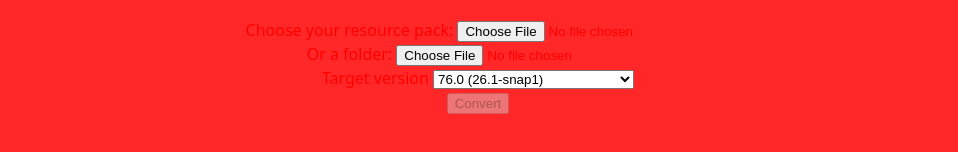
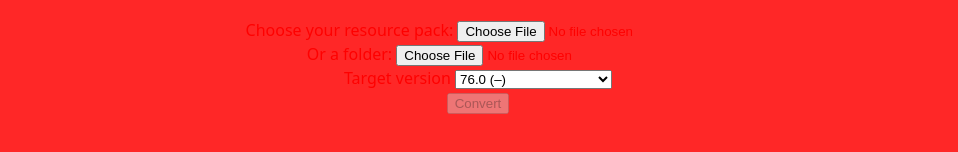
Before and after one commit to MelnCat/MCTextureUpdater, a Svelte app: page / in a window 1280 px wide. Shown: the part 396-548 px from the top of the page, without its empty margins (162-1120 px from the left). Built offline with nearby package versions, Linux system fonts and the light colour scheme.

Commit message:
feat: Better minecraft version display

```diff
--- a/src/App.svelte
+++ b/src/App.svelte
@@ -87,7 +87,7 @@
 		<select name="target" bind:value={target}>
 			{#each versions as v, i}
 				<option value={i} selected={v === versions.at(-1)}
-					>{typeof v.version === "number" ? v.version : v.version.join(".")} ({v.mcVersions})</option
+					>{typeof v.version === "number" ? v.version : v.version.join(".")} ({v.mcReleases ?? v.mcVersions})</option
 				>
 			{/each}
 		</select>
--- a/src/pack/versions.ts
+++ b/src/pack/versions.ts
@@ -6,6 +6,7 @@ interface Version {
 	up: VersionUp;
 	down: VersionDown;
 	mcVersions: string;
+	mcReleases: string;
 }
 const versionsEqual = (a: PackFormatVersion, b: PackFormatVersion) => {
 	if (a === b) return true;
@@ -28,6 +29,7 @@ export const versions = formats.map(x => ({
 	up: () => {},
 	down: () => {},
 	mcVersions: x.mcVersions,
+	mcReleases: x.mcReleases,
 	...(moduleVersions.find(y => versionsEqual(y.version, x.version)) ?? null),
 }));
 
```
